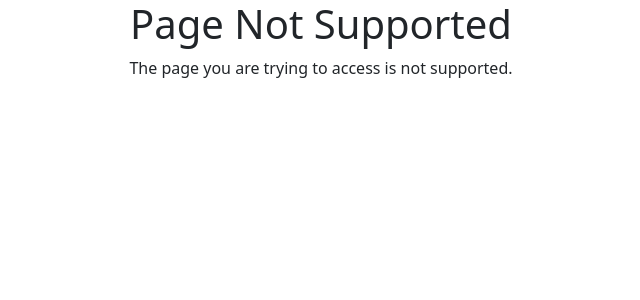
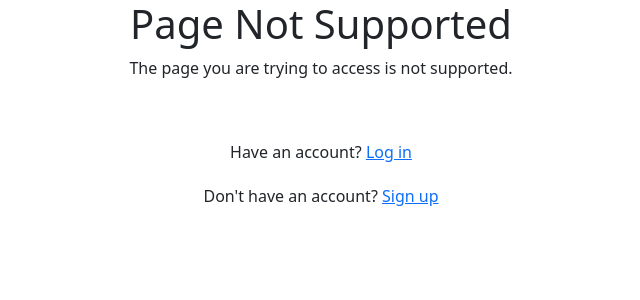
Before and after one commit to alexD00/notes-front-end, a React (Create React App) app: page /unsupported in a window 1280 px wide. Shown: the top 300 px of the page, without its empty margins (319-959 px from the left). Built offline with nearby package versions, Linux system fonts and the light colour scheme.

Commit message:
add links to login and signup to PageNotSupported

```diff
--- a/src/pages/PageNotSupported.js
+++ b/src/pages/PageNotSupported.js
@@ -1,10 +1,20 @@
 import React from "react";
+import { Link } from "react-router-dom";
 
 export default function PageNotSupported() {
   return (
     <div>
-      <h1>Page Not Supported</h1>
-      <p>The page you are trying to access is not supported.</p>
+      <div>
+        <h1>Page Not Supported</h1>
+        <p>The page you are trying to access is not supported.</p>
+      </div>
+      <div></div>
+      <div style={{ marginTop: "60px" }}>
+        Have an account? <Link to="/">Log in</Link>
+      </div>
+      <div style={{ marginTop: "20px" }}>
+        Don't have an account? <Link to="/signUp">Sign up</Link>
+      </div>
     </div>
   );
 }
```
